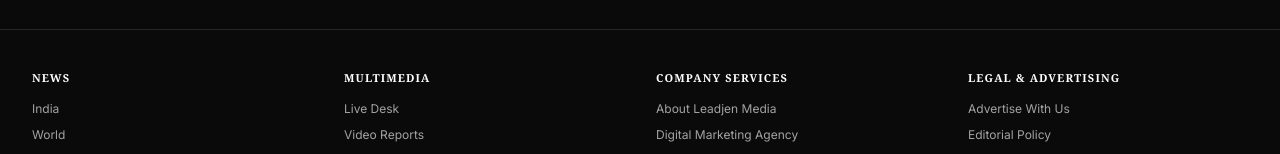
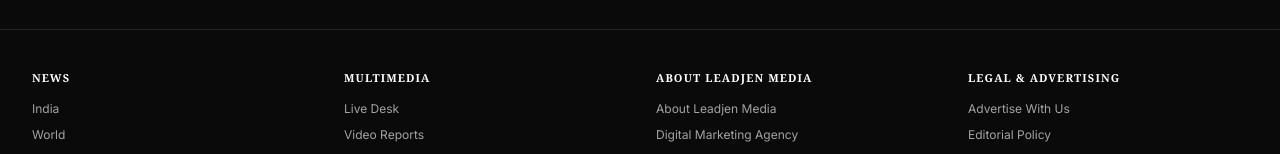
Before and after one commit to SOUMYA8456/LEADJEN-MEDIA, a Next.js app: page /about in a window 1280 px wide. Shown: the part 2823-2977 px from the top of the page. Built offline with nearby package versions, Linux system fonts and the light colour scheme; no server answers; the database is empty.

Commit message:
fix(navigation): align mega menu and footer column titles to exact ABOUT LEADJEN MEDIA

```diff
--- a/components/news/Header.tsx
+++ b/components/news/Header.tsx
@@ -662,7 +662,7 @@
                   <div className="space-y-3">
                     <h3 className="font-mono text-xs font-bold uppercase tracking-wider text-[#1E1B1A] dark:text-white flex items-center gap-1.5 pb-1.5 border-b border-gray-200 dark:border-gray-800">
                       <Globe className="w-3.5 h-3.5" />
-                      ABOUT LEADJEN
+                      ABOUT LEADJEN MEDIA
                     </h3>
                     <ul className="space-y-2 text-xs font-sans text-gray-700 dark:text-gray-300">
                       <li>
--- a/lib/site-builder-defaults.ts
+++ b/lib/site-builder-defaults.ts
@@ -844,7 +844,7 @@
         ],
       },
       {
-        title: "Company Services",
+        title: "About Leadjen Media",
         links: [
           { label: "About Leadjen Media", url: "/about" },
           { label: "Digital Marketing Agency", url: "/services/digital-marketing-agency" },
```
Also changed, not shown: 1 other file (tests, documents, lock files or other folders).
